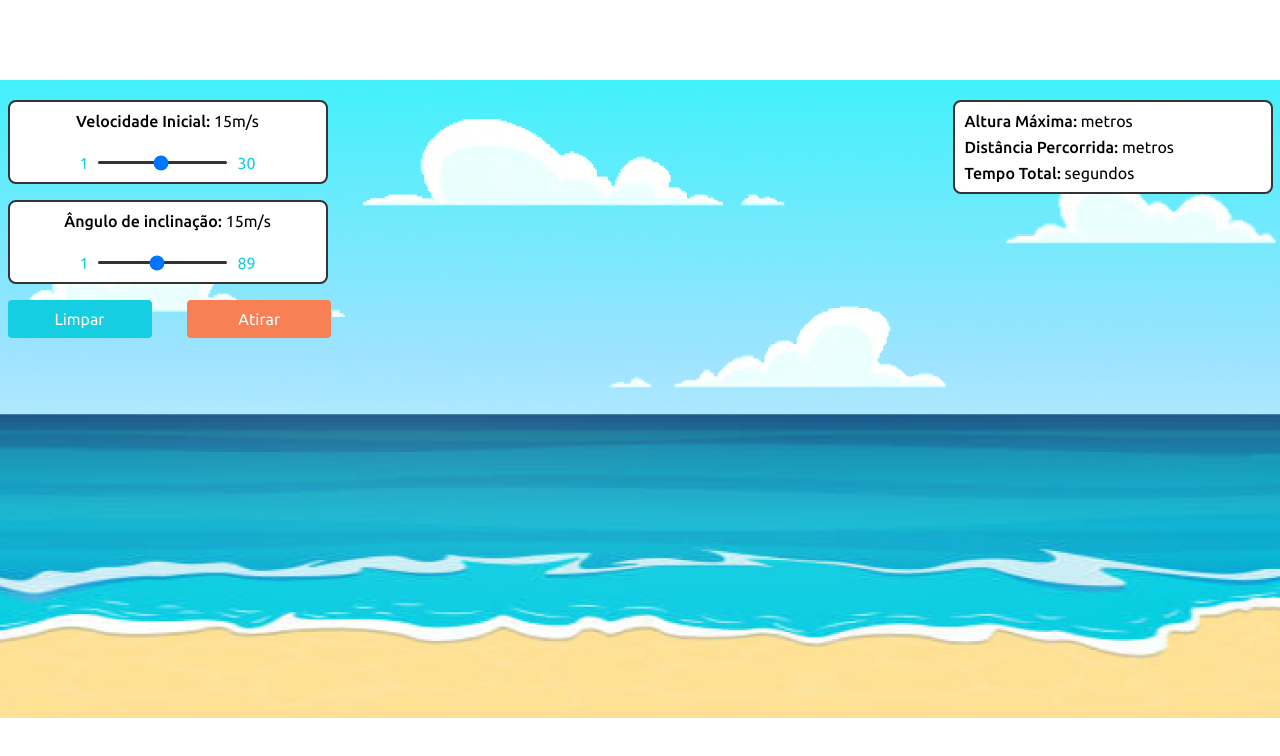
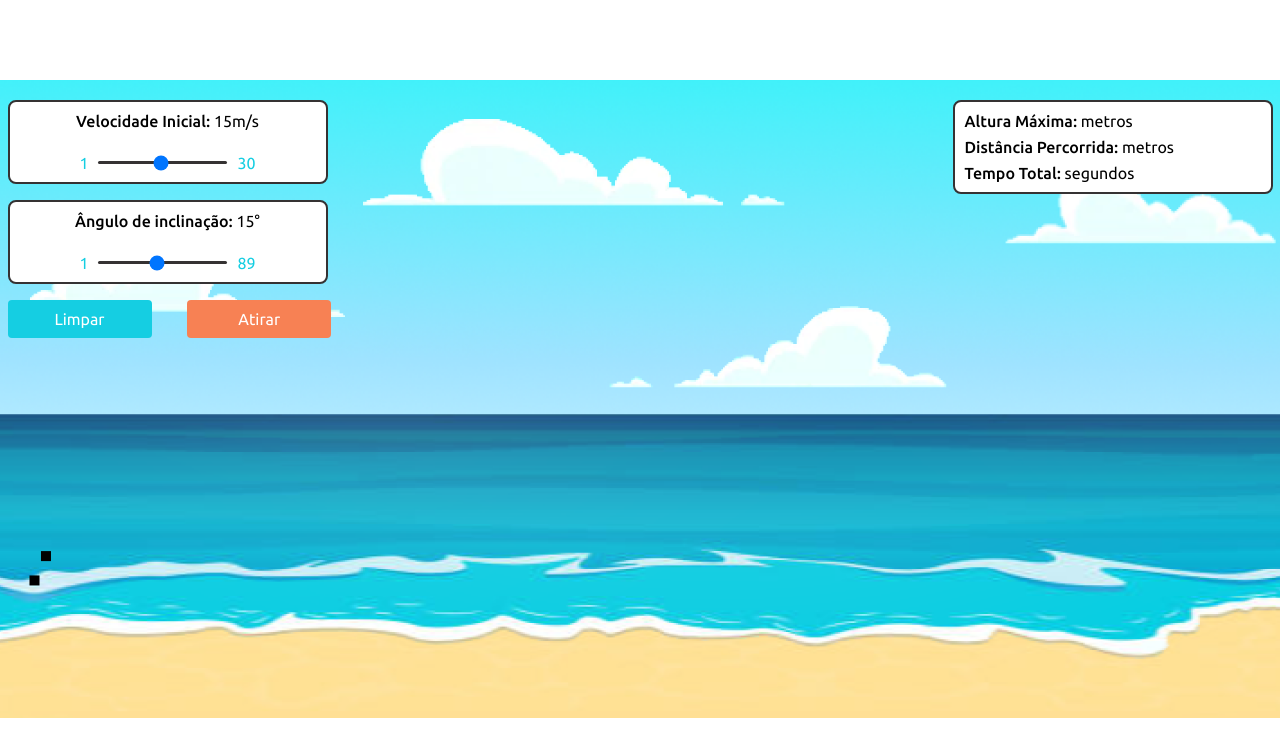
Before and after one commit to vinniciusJ/lancamento-obliquo-fisica, a website with bundled scripts: page public/index.html in a window 1280 px wide. Both pictures are taken after a click on the button "Atirar". Shown: the top 756 px of the page. Built offline with nearby package versions, Linux system fonts and the light colour scheme.

Commit message:
merge: commiting before pull

```diff
--- a/public/index.html
+++ b/public/index.html
@@ -11,6 +11,7 @@
 </head>
 <body>
     <main id="app">
+
         <div class="card slider-card">
             <p class="slider-tile"><strong>Velocidade Inicial:</strong> <span id="v0">15</span>m/s</p>
             <div class="field">
@@ -22,7 +23,7 @@
 
 
         <div class="card slider-card">
-            <p class="slider-tile"><strong>Ângulo de inclinação:</strong> <span id="angle">15</span>m/s</p>
+            <p class="slider-tile"><strong>Ângulo de inclinação:</strong> <span id="angle">15</span>°</p>
             <div class="field">
                 <div class="value left">1</div>
                 <input type="range" min="1" max="89" value="40" step="1" id="input-angle">
@@ -42,6 +43,7 @@
             <p><strong>Tempo Total:</strong> <span id=""></span> segundos</p>
         </div>
 
+
         <!-- Canvas -->
     </main>
 
--- a/public/scripts/CanvasRender.js
+++ b/public/scripts/CanvasRender.js
@@ -17,19 +17,7 @@ class CanvasRender{
         this.context.clearRect(0, 0, this.width, this.height)
     }
 
-    drawnBackground(){
-        const background = new Image()
-
-        background.src = './images/background.png'
-
-        background.addEventListener('load', () => {
-            this.context.drawImage(background, 0, 0)
-        })
-    }
-
     draw(drawFn){
-        this.drawnBackground()
-
         drawFn(this.context)
     }
 
--- a/public/scripts/LancamentoObliquo.js
+++ b/public/scripts/LancamentoObliquo.js
@@ -1,11 +1,4 @@
 class LancamentoObliquo{
-    angulo = 0
-    velocidadeInicial = 0
-    velocidadeInicialY = 0
-    velocidadeX = 0
-    xInicial = 0
-    yInicial = 0
-
     constructor(angulo, velocidadeInicial, xInicial, yInicial){
         this.angulo = angulo
         this.velocidadeInicial = velocidadeInicial
@@ -14,12 +7,14 @@ class LancamentoObliquo{
 
         this.velocidadeInicialY = this.velocidadeInicial * Math.sin(angulo * (Math.PI / 180)) // voy = vo * sen(α)
         this.velocidadeX = this.velocidadeInicial * Math.cos(angulo * (Math.PI / 180)) //vx = vo * cos(α)
+
+        this.velocidadeY = this.velocidadeInicialY
     }
 
     static GRAVIDADE = 9.81 // Para usar a constante gravidade, referenciamos da seguinte forma: LancamentoObliquo.GRAVIDADE
 
     getAlturaMax(){
-        const alturaMax = this.yInicial + ((this.velocidadeInicialY ** 2) / (2 * LancamentoObliquo.GRAVIDADE))
+        const alturaMax = (this.velocidadeInicialY ** 2) / (2 * LancamentoObliquo.GRAVIDADE)
 
         return alturaMax
     }
@@ -37,21 +32,32 @@ class LancamentoObliquo{
     }
 
     getDistanciaPercorrida(){
-        const distanciaPercorrida = this.xInicial + (this.velocidadeX * this.getTempoDeVoo())
+        const distanciaPercorrida = this.velocidadeX * this.getTempoDeVoo()
 
         return distanciaPercorrida
     }
 
-    calculateXPosition(time){
-        const x = this.xInicial + this.velocidadeX  * time
+    calcularPosicaoX(tempo){
+        tempo -= this.getTempoDeVoo()
 
-        return x
+        console.log(`
+            xInicial: ${this.xInicial},
+            velocidadeX: ${this.velocidadeX},
+            tempo: ${tempo},
+            posicaoX: ${this.xInicial + this.velocidadeX * tempo}
+        `)
+
+
+        return this.xInicial + this.velocidadeX * tempo
     }
 
-    calculateYPosition(time){
-        let y = this.yInicial + (this.velocidadeInicialY * time) + (LancamentoObliquo.GRAVIDADE * (time ** 2) / 2)
+    calcularPosicaoY(tempo){
+        tempo -= this.getTempoDeVoo()
 
-        return y
+        const yAtual =  this.yInicial - this.velocidadeY * tempo + (LancamentoObliquo.GRAVIDADE * (tempo ** 2 ) / 2)
+
+
+        return yAtual
     }
 
 }
--- /dev/null
+++ b/public/scripts/equation.js
@@ -0,0 +1,39 @@
+const convertRadiansToDegrees = radians => radians * 180 / Math.PI
+const convertDegreesToRadians = degrees => degrees * Math.PI / 180
+
+class ProjectileMotion{
+    static GRAVITY = 9.81
+
+    constructor(angle, initialSpeed, initialPositions){
+        this.angle = -angle
+        this.initialSpeed = initialSpeed
+
+        this.xInitial = initialPositions.x
+        this.yInitial = initialPositions.y
+
+        this.yInitialSpeed = initialSpeed * Math.sin(convertDegreesToRadians(-angle))
+        this.xInitialSpeed = initialSpeed * Math.cos(convertDegreesToRadians(-angle))
+    }
+
+    getFlightTime(){
+        return 2 * this.yInitialSpeed / ProjectileMotion.GRAVITY
+    }
+
+    getMaxDistance(){
+        return ((this.initialSpeed ** 2) * Math.sin(2 * convertDegreesToRadians(this.angle))) / ProjectileMotion.GRAVITY
+    }
+
+    getMaxHeight(){
+        return (this.yInitialSpeed ** 2) / 2 * ProjectileMotion.GRAVITY
+    }
+
+    getXPositionAt(time){
+        return this.xInitial + this.xInitialSpeed * time
+    }
+
+    getYPositionAt(time){
+        return this.yInitial + this.yInitialSpeed * time - (ProjectileMotion.GRAVITY * (time ** 2) / 2)
+    }
+}
+
+export default ProjectileMotion
--- a/public/scripts/index.js
+++ b/public/scripts/index.js
@@ -1,4 +1,5 @@
 import CanvasRender from './CanvasRender.js'
+import ProjectileMotion from './equation.js'
 import LancamentoObliquo from './LancamentoObliquo.js'
 
 const botaoIniciar = document.querySelector('.shoot-button')
@@ -11,33 +12,34 @@ botaoIniciar.addEventListener('click', event => {
     const angle = inputAngulo.value
     const velocidadeInicial = inputVelocidadeInicial.value
 
-    const lancamentoObliquo = new LancamentoObliquo(angle, velocidadeInicial, 50, -620)
+    const lancamentoObliquo = new ProjectileMotion(angle, velocidadeInicial, { x: 50, y: 500 })
 
-    let controladorTempo = 0
-    const positions = [ [ 50, -620 ] ]
+    let controladorTempo = 1
 
     const interval = setInterval(() => {
         const [ x, y ] = [
-            lancamentoObliquo.calculateXPosition(controladorTempo),
-            lancamentoObliquo.calculateYPosition(controladorTempo)
+            lancamentoObliquo.getXPositionAt(controladorTempo),
+            lancamentoObliquo.getYPositionAt(controladorTempo)
         ]
 
         //canvasRender.reset()
 
         canvasRender.draw(context => {
             context.fillStyle = '#000'
-            context.fillRect(50, 100, 10, 10)
+           /* context.strokeStyle = '#000'
+            context.lineWidth = 10
+
+            context.beginPath()
+            context.lineTo((x + 50), (y + 50))
+            context.moveTo((x + 50), (y + 50))
+            context.stroke()*/
+
+            context.fillRect((x + 10), (y + 10), 10, 10)
         })
 
-        positions.push([ x, y ])
+        //console.log(`{ x: ${x}, y: ${y} }`)
 
         controladorTempo++
 
     }, 1000)
-
-    setTimeout(() => {
-        //clearInterval(interval)
-
-    }, lancamentoObliquo.getTempoDeVoo() * 1000)
-
 })
--- a/public/styles/global.css
+++ b/public/styles/global.css
@@ -137,3 +137,7 @@ body{
 .shoot-button:hover {
     background-color: #f56b36;
 }
+
+canvas{
+    background: url('../images/background.png');
+}
```
